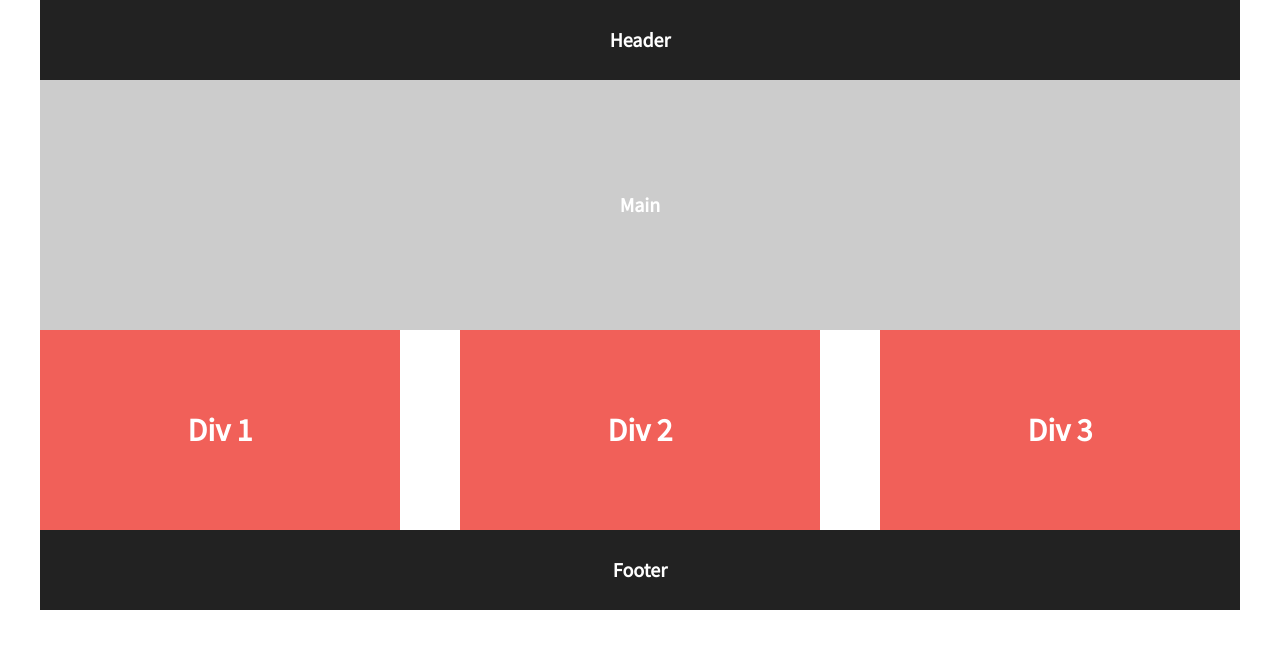
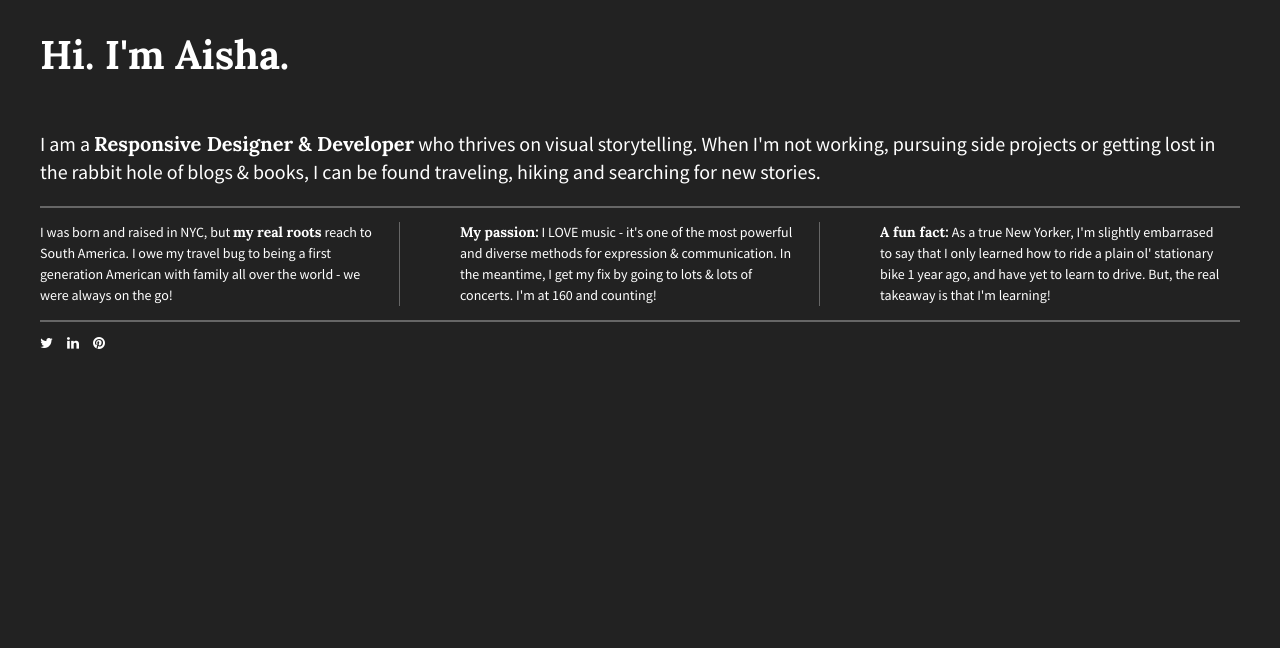
Before and after one commit to ElizaForCode/flexbox-profile-site, a plain HTML site: page index.html in a window 1280 px wide. Drawn offline with nearby package versions, Linux system fonts and the light colour scheme.

Commit message:
created flex profile site

```diff
--- a/css/main.css
+++ b/css/main.css
@@ -98,31 +98,36 @@ textarea {
 
 
 html {
-    background-color: #fff;
+    background-color: #222;
     height: 100%;
     width: 100%;
 }
 body {
     font-family: 'Source Sans Pro', sans-serif;
-    font-weight: 300;
+    font-weight: 400;
     padding: 0 2em;
     font-size: 1.25em;
     height: 100%;
     color: #fff;
 }
+
+span {
+    font-family: "lora";
+}
+
 header, footer {
+    font-family: "Lora";
+    justify-content: left;
     width:100%;
-    background-color: #222;
-    height: 80px;
+    height: auto;
 }
 .main {
     width:100%;
-    background-color: #ccc;
-    height: 250px;
+    height: auto;
+    justify-content:center;
 }
 header, footer, .main {
     display:flex;
-    justify-content:center;
     align-items:center;
     display: -webkit-box;
     display: -moz-box;
@@ -131,10 +136,11 @@ header, footer, .main {
 }
 
 .wrapper {
-    font-weight: bold;
+    border-top: 2px solid #666;
+    border-bottom: 2px solid #666;
     display:flex;
     justify-content:space-between;
-    align-items:center;
+    align-items:baseline;
     display: -webkit-box;
     display: -moz-box;
     display: -ms-flexbox;
@@ -146,10 +152,9 @@ header, footer, .main {
 .div-1, .div-2, .div-3 {
     color: #fff;
     line-height: 1.5em;
-    font-size: 1.6em;
-    background-color: #f16059;
+    font-size: 0.7em;
     width: 30%;
-    height: 200px;
+    height: auto;
     display:flex;
     justify-content:center;
     align-items:center;
@@ -160,7 +165,22 @@ header, footer, .main {
 }
 
 
+.div-1 p, .div-2 p {
+    border-right: 1px solid #666;
+}
 
+.div-1 p, .div-2 p, .div-3 p {
+    padding-right: 1em;
+}
+
+footer {
+    font-size: 0.7em;
+    padding: 1em 0;
+}
+
+i {
+  padding-right: 1em;
+}
 
 /* ==========================================================================
    Helper classes
--- a/index.html
+++ b/index.html
@@ -15,6 +15,7 @@
         <script src="js/vendor/modernizr-2.8.3.min.js"></script>
         <link href='http://fonts.googleapis.com/css?family=Lora:700' rel='stylesheet' type='text/css'>
         <link href='http://fonts.googleapis.com/css?family=Source+Sans+Pro:400,300' rel='stylesheet' type='text/css'>
+        <link rel="stylesheet" href="http://maxcdn.bootstrapcdn.com/font-awesome/4.3.0/css/font-awesome.min.css">
     </head>
     <body>
         <!--[if lt IE 8]>
@@ -22,20 +23,30 @@
         <![endif]-->
 
         <!-- Add your site or application content here -->
+            <header>
+                <h1>Hi. I'm Aisha.</h1>
+            </header>
+            <div class="main">
+                <p>I am a <span>Responsive Designer & Developer</span> who thrives on visual storytelling. When I'm not working, pursuing side projects or getting lost in the rabbit hole of blogs & books, I can be found traveling, hiking and searching for new stories.</p>
+            </div>
+
             <section class="wrapper">
-            <header>Header</header>
-            <div class="main">Main</div>
                 <div class="div-1">
-                Div 1
+                    <p>I was born and raised in NYC, but <span>my real roots</span> reach to South America. I owe my travel bug to being a first generation American with family all over the world - we were always on the go!</p>
                 </div>
                 <div class="div-2">
-                Div 2
+                    <p><span>My passion:</span> I LOVE music - it's one of the most powerful and diverse methods for expression & communication. In the meantime, I get my fix by going to lots & lots of concerts. I'm at 160 and counting!</p>
                 </div>
                 <div class="div-3">
-                Div 3
+                    <p><span>A fun fact:</span> As a true New Yorker, I'm slightly embarrased to say that I only learned how to ride a plain ol' stationary bike 1 year ago, and have yet to learn to drive. But, the real takeaway is that I'm learning!</p>
                 </div>
-            <header>Footer</header>
             </section>
+
+            <footer>
+                <i class="fa fa-twitter"></i>
+                <i class="fa fa-linkedin"></i>
+                <i class="fa fa-pinterest"></i>
+            </footer>
 
         <script src="https://ajax.googleapis.com/ajax/libs/jquery/1.11.3/jquery.min.js"></script>
         <script>window.jQuery || document.write('<script src="js/vendor/jquery-1.11.3.min.js"><\/script>')</script>
```
Lines whose indentation alone changed are shown as unchanged.
